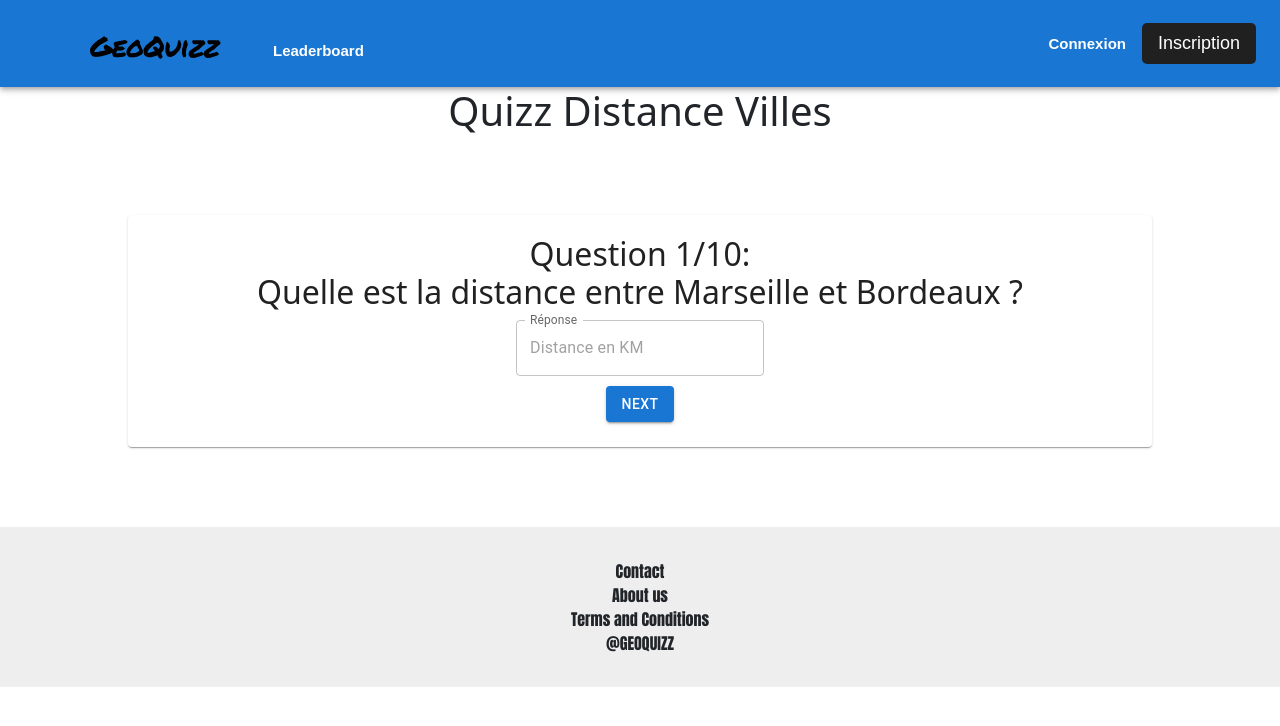
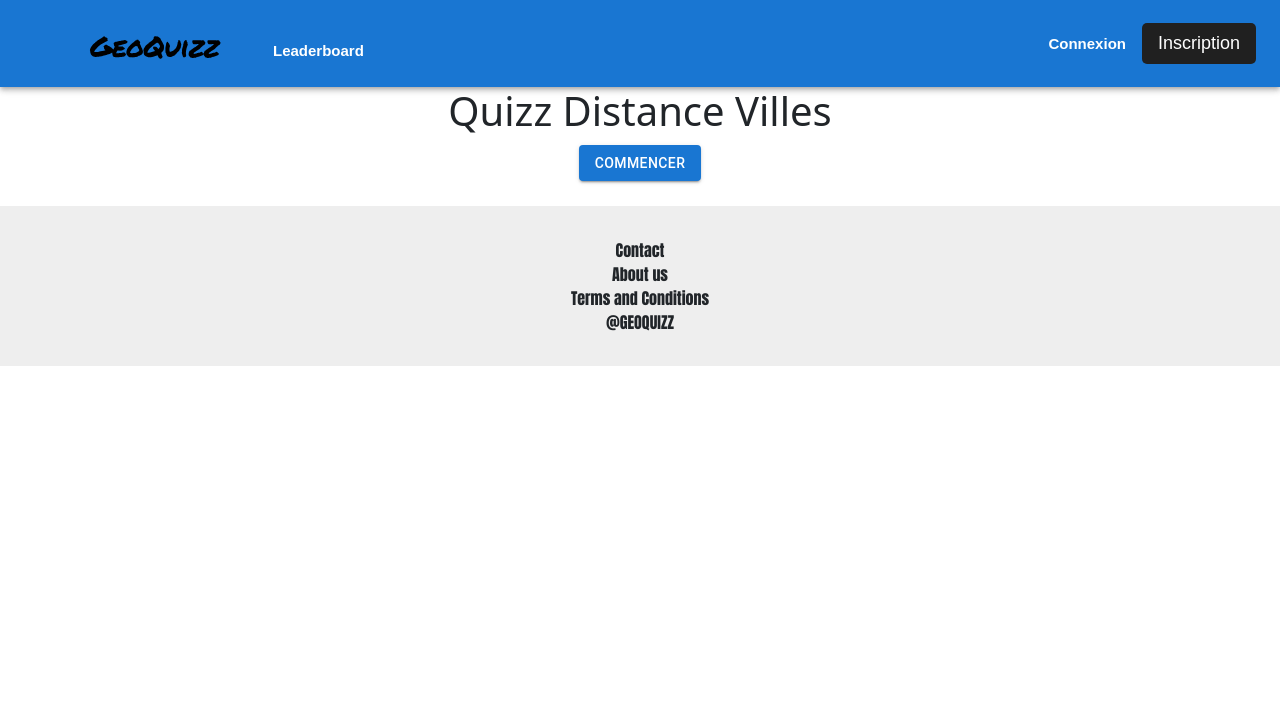
Before and after one commit to valentinflegon/quizz-app, a React (Create React App) app in the folder client/: page /dist-cities in a window 1280 px wide. Shown: the top 726 px of the page. Built offline with nearby package versions, Linux system fonts and the light colour scheme; a web font is replaced by a local one.

Commit message:
Front | Quizz DistCities avancement

```diff
--- a/client/src/components/QuestionCard.jsx
+++ b/client/src/components/QuestionCard.jsx
@@ -6,19 +6,16 @@ import TextField from '@mui/material/TextField';
 
 const NUMBERQUESTION = 10;
 
-QuestionCard.protoTypes = {
-  isStarted: PropTypes.bool
-}
 
-function QuestionCard({currentQuestion, question, inputText}){
-  let isStarted;
-  if (currentQuestion > 0) isStarted = true;
-  return isStarted ?(
+
+function QuestionCard({currentQuestion, question, inputText, citie1, citie2}){
+
+    return (
         <Card className='questionCard'>
-        <h2>Question 1/10: <br /> <span>{question}</span></h2>
+          <h2>Question {currentQuestion}/10: <br /> <span>{question} {citie1} et {citie2} ?</span></h2>
 
           <TextField
-          className='input'
+            className='inputField'
             id="outlined-number"
             label="Réponse"
             type="number"
@@ -27,15 +24,9 @@ function QuestionCard({currentQuestion, question, inputText}){
               shrink: true,
             }}
           />
-        <div className='button'>
-        <Button variant="contained">Next</Button>
-        </div>
-      </Card>
-  ) : (
-    <Card className='questionCard'>
-<Button variant="contained">Start</Button>
-    </Card>
-  );
+
+        </Card>);
+
 }
 
 
--- /dev/null
+++ b/client/src/components/cities.json
@@ -0,0 +1,22 @@
+[
+  "Marseille",
+  "Paris",
+  "Nice",
+  "Lyon",
+  "Bordeaux",
+  "Toulouse",
+  "Nantes",
+  "Montpellier",
+  "Strasbourg",
+  "Lille",
+  "Istre",
+  "Rennes",
+  "Reims",
+  "Toulon",
+  "Saint-Etienne",
+  "Le Havre",
+  "Grenoble",
+  "Dijon",
+  "Angers",
+  "Villeurbanne"
+]
--- a/client/src/pages/Game/DistCities.jsx
+++ b/client/src/pages/Game/DistCities.jsx
@@ -1,19 +1,76 @@
-import React from 'react';
-import { NavLink } from 'react-router-dom';
-import QuestionCard from '../../components/QuestionCard';
+import React, { useState } from "react";
+import { useParams } from "react-router-dom";
+import { NavLink, useLocation } from "react-router-dom";
+import QuestionCard from "../../components/QuestionCard";
+import { Card, Button } from "@mui/material";
 
 const NUMBERQUESTION = 10;
 
 const DistCities = () => {
-    const currentQuestion = 1;
-  return (
-    <>
-    <h1>Quizz Distance Villes</h1>
+  let { state } = useLocation();
+  console.log(state, "from game mod choice");
 
-     <QuestionCard currentQuestion={currentQuestion} question={'Quelle est la distance entre Marseille et Bordeaux ?'} inputText={'Distance en KM'} />
+  const data = require("../../components/cities.json");
+  function getRandomInt(max) {
+    return Math.floor(Math.random() * max);
+  }
 
-    </>
-  );
+  const [cities, setCities] = useState(null);
+  const [currentQuestion, setCurrentQuestion] = useState(0);
+
+  function loadCities() {
+    const nb = getRandomInt(data.length);
+    const citie1 = data[nb];
+    data.splice(nb, 1);
+    const nb2 = getRandomInt(data.length);
+    const citie2 = data[nb2];
+    data.splice(nb2, 1);
+    setCities([citie1, citie2]);
+    setCurrentQuestion([parseInt(currentQuestion) + 1]);
+  }
+
+  if (currentQuestion == 0) { //Pas encore commencé
+    return (
+      <>
+        <h1>Quizz Distance Villes</h1>
+
+        <div className="button">
+          <Button onClick={loadCities} variant="contained">
+            Commencer
+          </Button>
+        </div>
+      </>
+    );
+  }
+  if (currentQuestion == 11) { // Quizz fini
+    return (
+      <>
+        <h1>Quizz Distance Villes</h1>
+
+        <div className="button">Finito </div>
+      </>
+    );
+  } else
+    return (
+      <>
+        <h1>Quizz Distance Villes</h1>
+
+        {cities && currentQuestion && (
+          <QuestionCard
+            currentQuestion={currentQuestion}
+            question={"Quelle est la distance entre "}
+            citie1={cities[0]}
+            citie2={cities[1]}
+            inputText={"Distance en KM"}
+          />
+        )}
+        <div className="button">
+          <Button onClick={loadCities} variant="contained">
+            Next
+          </Button>
+        </div>
+      </>
+    );
 };
 
 export default DistCities;
--- a/client/src/styles/components/_questionCard.scss
+++ b/client/src/styles/components/_questionCard.scss
@@ -5,6 +5,7 @@
     margin-bottom: 80px;
     width: 80%;
     padding-top: 20px;
+    padding-bottom: 20px;
 
 }
 
@@ -13,7 +14,7 @@
 
 }
 
-.input {
+.inputField {
     margin-top: 30px;
     margin-bottom: 30px;
 }
```
Lines whose indentation alone changed are shown as unchanged.
